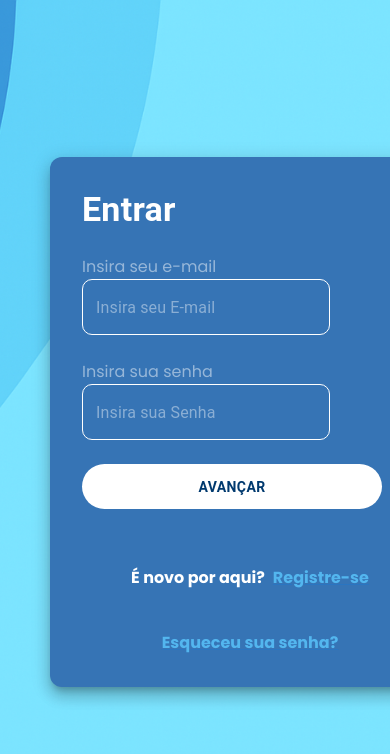
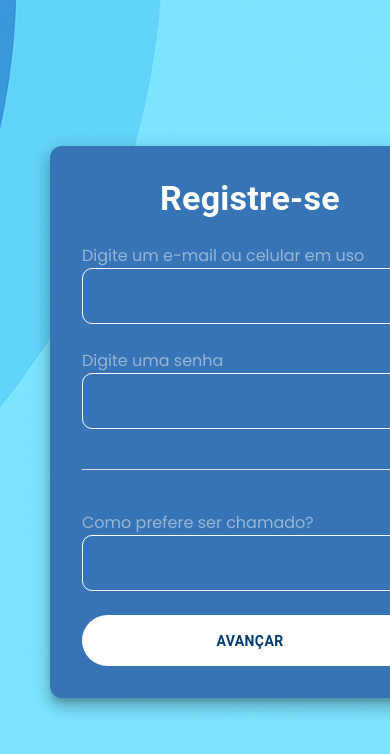
Before and after one commit to Nexterzin/TCC---Adaptative-IA, a Next.js app: page /PagesRouter/Register in a window 390 px wide. Shown: the top 754 px of the page. Built offline with nearby package versions, Linux system fonts and the light colour scheme.

Commit message:
Feat: Tela de Registro ajustada

```diff
--- a/src/app/Commons/Register/RegisterPage.jsx
+++ b/src/app/Commons/Register/RegisterPage.jsx
@@ -13,7 +13,7 @@ import InstagramIcon from '@mui/icons-material/Instagram';
 import { useState } from "react";
 import { useRouter } from "next/navigation";
 import { toast, ToastContainer } from 'react-toastify';
-import { Box, TextField, Typography, Grid, Link, Stack } from "@mui/material";
+import { Box, TextField, Typography, Grid, Link, Stack, Divider } from "@mui/material";
 import DefaultaButton from '../Component/ComponentButton/DefaultButton';
 
 const RegisterPage = () => {
@@ -22,12 +22,8 @@ const RegisterPage = () => {
     const [senha, setSenha] = useState('');
     const [usuario, setUsuario] = useState('');
 
-    const goToHome = () => {
-        if (usuario === 'bruno' && senha === 'admin') {
-            router.push('/PagesRouter/Home');
-        } else {
-            toast.warning("Usuário ou senha inválidos!");
-        }
+    const goToLogin = () => {
+        router.push('/PagesRouter/Login');
     };
 
     const goToRegister = () => {
@@ -54,12 +50,14 @@ const RegisterPage = () => {
             >
 
                 <Grid container spacing={0} alignItems="center" justifyContent="center" marginRight={'100px'}>
+
                     {/* Imagem */}
-                    <Grid item xs={12} md={2}>
+
+                    <Grid size={{ xs: 12, md: 1.5 }}>
                         <Box
                             component="img"
                             alt="Imagem Médica"
-                            src="/loginDoctor.png"
+                            src="/RegisterDoctor.png"
                             sx={{
                                 height: 'auto',
                                 ml: { md: '50px', lg: '190px' },
@@ -69,8 +67,9 @@ const RegisterPage = () => {
                         />
                     </Grid>
 
-                    {/* Card de Login como Grid */}
-                    <Grid item xs={12} md={8}>
+                    {/* Card de Registre-se como Grid */}
+
+                    <Grid size={{ xs: 12, md: 8 }}>
                         <Grid
                             container
                             spacing={3}
@@ -83,20 +82,19 @@ const RegisterPage = () => {
                                 marginLeft: { xs: '50px', md: '60px', lg: '500px' },
                             }}
                         >
-                            <Grid item xs={12}>
+                            <Grid size={12}>
                                 <Typography variant="h4" textAlign="center" fontWeight="bold" color="white">
-                                    Entrar
+                                    Registre-se
                                 </Typography>
                             </Grid>
 
-                            <Grid item xs={12}>
+                            <Grid size={12}>
                                 <Stack color={'rgba(255, 255, 255, 1)'} sx={{ opacity: '0.48' }}>
-                                    Insira seu e-mail
+                                    Digite um e-mail ou celular em uso
                                 </Stack>
                                 <TextField
                                     fullWidth
                                     value={usuario}
-                                    placeholder="Insira seu E-mail"
                                     onChange={(e) => setUsuario(e.target.value)}
                                     sx={{
                                         "& .MuiOutlinedInput-root": {
@@ -107,7 +105,8 @@ const RegisterPage = () => {
                                                 borderColor: "#fff",
                                             },
                                             "&:hover fieldset": {
-                                                borderColor: "#000",
+                                                borderColor: "#fff",
+                                                opacity: 0.48
                                             },
                                             "&.Mui-focused fieldset": {
                                                 borderColor: "#fff",
@@ -123,19 +122,18 @@ const RegisterPage = () => {
                                 />
                             </Grid>
 
-                            <Grid item xs={12}>
+                            <Grid size={12}>
                                 <Stack color={'rgba(255, 255, 255, 1)'} sx={{ opacity: '0.48' }}>
-                                    Insira sua senha
+                                    Digite uma senha
                                 </Stack>
                                 <TextField
                                     fullWidth
                                     value={senha}
                                     type="password"
-                                    placeholder="Insira sua Senha"
                                     onChange={(e) => setSenha(e.target.value)}
                                     onKeyDown={(event) => {
                                         if (event.key === 'Enter') {
-                                            goToHome();
+                                            goToLogin();
                                         }
                                     }}
                                     sx={{
@@ -147,7 +145,8 @@ const RegisterPage = () => {
                                                 borderColor: "#fff",
                                             },
                                             "&:hover fieldset": {
-                                                borderColor: "#000",
+                                                borderColor: "#fff",
+                                                opacity: 0.48
                                             },
                                             "&.Mui-focused fieldset": {
                                                 borderColor: "#fff",
@@ -163,44 +162,67 @@ const RegisterPage = () => {
                                 />
                             </Grid>
 
-                            <Grid item xs={12} sx={{ display: 'flex', justifyContent: 'center', alignItems: 'center' }}>
-                                <DefaultaButton
-                                    height={45}
-                                    onClick={goToHome}
-                                    content={'Avançar'}
-                                    widthButton='300px'
+                            {/* Linha divisoria */}
+
+                            <Grid size={12}>
+                                <Box sx={{ width: '100%', py: 2 }}>
+                                    <Divider sx={{ bgcolor: "#fff", opacity: 1, borderBottomWidth: 1 }} />
+                                </Box>
+                            </Grid>
+
+                            <Grid size={12}>
+                                <Stack color={'rgba(255, 255, 255, 1)'} sx={{ opacity: '0.48' }}>
+                                    Como prefere ser chamado?
+                                </Stack>
+                                <TextField
+                                    fullWidth
+                                    value={senha}
+                                    type="password"
+                                    onChange={(e) => setSenha(e.target.value)}
+                                    onKeyDown={(event) => {
+                                        if (event.key === 'Enter') {
+                                            goToLogin();
+                                        }
+                                    }}
+                                    sx={{
+                                        "& .MuiOutlinedInput-root": {
+                                            borderRadius: "10px",
+                                            backgroundColor: 'transparent',
+                                            color: "#fff",
+                                            "& fieldset": {
+                                                borderColor: "#fff",
+                                            },
+                                            "&:hover fieldset": {
+                                                borderColor: "#fff",
+                                                opacity: 0.48
+                                            },
+                                            "&.Mui-focused fieldset": {
+                                                borderColor: "#fff",
+                                            },
+                                        },
+                                        input: {
+                                            color: "#fff",
+                                        },
+                                        "& .MuiInputLabel-root": {
+                                            color: "#fff",
+                                        },
+                                    }}
                                 />
                             </Grid>
 
-                            <Stack direction="row" justifyContent="center" pt={4} width="100%">
-                                <Stack color="rgba(255, 255, 255, 1)" sx={{ fontWeight: 'bold' }}>
-                                    É novo por aqui?
-                                </Stack>
-                                <Stack pl={1}>
-                                    <Link
-                                        component="button"
-                                        onClick={goToRegister}
-                                        sx={{ color: 'rgba(83, 182, 239, 1)', fontWeight: 'bold' }}
-                                    >
-                                        Registre-se
-                                    </Link>
-                                </Stack>
-                            </Stack>
+                            <Grid size={12} sx={{ display: 'flex', justifyContent: 'center', alignItems: 'center' }}>
+                                <DefaultaButton
+                                    height={51}
+                                    onClick={goToLogin}
+                                    content={'Avançar'}
+                                    widthButton='380px'
+                                />
+                            </Grid>
 
-                            <Stack width={'100%'} justifyContent={'center'} pt={2}>
-                                <Link
-                                    component="button"
-                                    onClick={goToRecoveryPassword}
-                                    sx={{ color: 'rgba(83, 182, 239, 1)', fontWeight: 'bold' }}
-                                >
-                                    Esqueceu sua senha?
-                                </Link>
-                            </Stack>
-
-                            {/* <Grid item xs={12}>
+                            {/* <Grid size={12}>
                                 <Grid container spacing={2} justifyContent="center">
                                     {[FacebookIcon, InstagramIcon, GoogleIcon, XIcon, LinkedInIcon].map((Icon, index) => (
-                                        <Grid item key={index}>
+                                        <Grid  key={index}>
                                             <Icon sx={{ fontSize: 40, cursor: 'pointer', color: 'black' }} />
                                         </Grid>
                                     ))}
```
Also changed, not shown: src/app/page.jsx (+13 -11 lines), public/RegisterDoctor.png (added).
